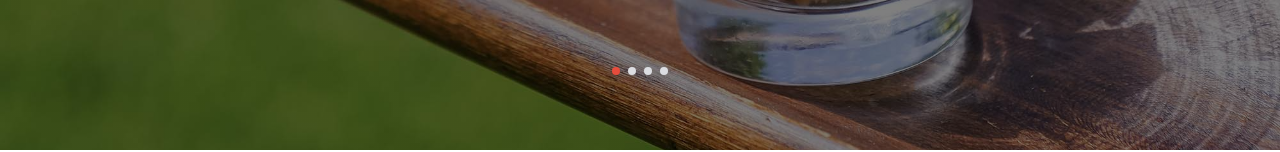
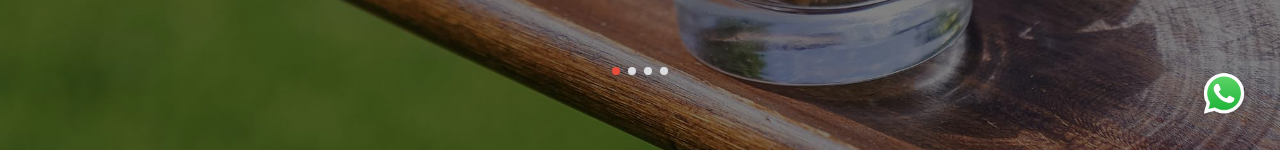
Before and after one commit to ortiztato/caruchef, a plain HTML site: page index.html in a window 1280 px wide. Shown: the part 650-802 px from the top of the page. Drawn offline with Linux system fonts and the light colour scheme.

Commit message:
wappicon con js scroll

```diff
--- a/css/main.css
+++ b/css/main.css
@@ -61,6 +61,21 @@ br {
   margin: 10px 0;
 }
 
+.wappicon {
+  position: fixed;
+  width: 3rem;
+  height: 3rem;
+  bottom: 2rem;
+  right: 2rem;
+  /* background-color: #00000027; */
+  color: #FFF;
+  text-align: center;
+  font-size: 30px;
+  /* box-shadow: 2px 2px 3px #999; */
+  z-index: 100;
+  display: none;
+
+}
 
 
 @media (min-width: 950px) {
--- a/index.html
+++ b/index.html
@@ -336,6 +336,11 @@
     </div>
   </section>
 
+  <a href="https://wa.me/+5491132101213">
+    <img class="wappicon" src="img/wappicon.png" alt="wappicon">
+  </a>
+
+
   <footer id="footer">
     <div class="container">
       <p>&copy; CARUCHEF</p>
--- a/js/scroll.js
+++ b/js/scroll.js
@@ -1,9 +1,9 @@
 
 
-/* window.onscroll = () => {
+window.onscroll = () => {
 
-    if (window.scrollY >= window.innerHeight + 2500) {
-        document.querySelector(".galeria").style.cssText = "display: block";
+    if (window.scrollY >= window.innerHeight * 0.2) {
+        document.querySelector(".wappicon").style.cssText = "display: block";
     }
 
-} */
+}
```
Also changed, not shown: css/img/thumbs/img1mob.jpg (added), img/wappicon.png (added).
